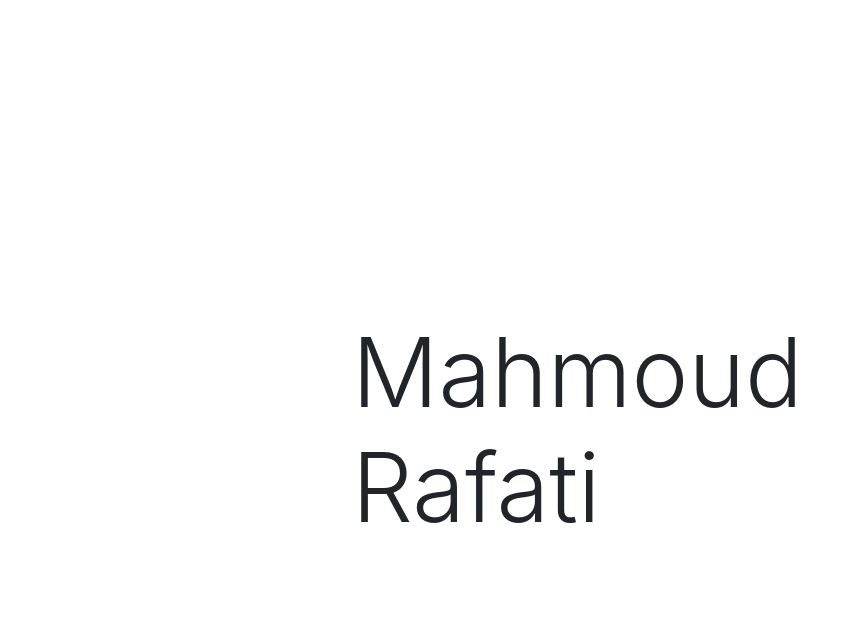
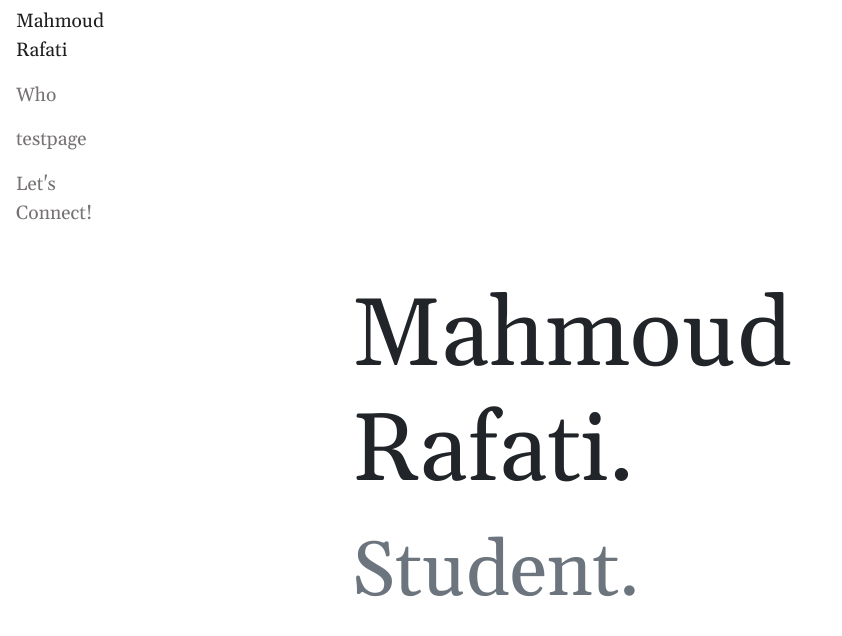
Before and after one commit to mahmoudrafati/mahmoudrafati.github.io, a plain HTML site: page index.html in a window 1280 px wide. Shown: the whole page, without its empty margins (0-842 px from the left). Drawn offline with nearby package versions, Linux system fonts and the light colour scheme.

Commit message:
not ready ideas

```diff
--- a/index.html
+++ b/index.html
@@ -12,13 +12,53 @@
     <link rel="stylesheet" href="/style/style.css">
     <title>Mahmoud Rafati</title>
   </head>
-  <body>
-    <div class="s1">
-      <h1 class="display-1">Mahmoud Rafati</h1>
+  <body style= "cursor: move, auto;">
+
+    <!-- NavBar -->
+    <div class="container-flex " id="navbar">
+      <ul class="nav flex-column ">
+        <li class="nav-item ">
+          <a class="nav-link active" href="#">Mahmoud Rafati</a>
+        </li>
+        <li class="nav-item">
+          <a class="nav-link" href="#">Who</a>
+        </li>
+        <li class="nav-item">
+          <a class="nav-link" href="testpage.html">testpage</a>
+        </li>
+        <li class="nav-item">
+          <a class="nav-link" href="#" tabindex="-1" aria-disabled="true">Let's Connect!</a>
+        </li>
+      </ul>
+    </div>
+
+    <!-- Home Section -->
+    <div class="section">
+      <div class="container-flex"></div>
+      <h1 class="display-1">Mahmoud Rafati. <br><small id="subtitle" class="text-muted"></small></h1>
+      </div>
+
     </div>
 
 
+
     <!-- Optional JavaScript -->
+    <script>
+      var i = 0 ;
+      var textlist = ["Student.", "Coder.", "Pizzalover.", "UX Designer."]
+      text = "Student.";
+      function typing() {
+
+          if(i<text.length){
+              document.getElementById("subtitle").innerHTML += text.charAt(i);
+              i++;
+              setTimeout(typing, 50);
+
+          }
+
+      }
+      typing();
+    </script>
     <!-- jQuery first, then Popper.js, then Bootstrap JS -->
     <script src="https://code.jquery.com/jquery-3.3.1.slim.min.js" integrity="sha384-q8i/X+965DzO0rT7abK41JStQIAqVgRVzpbzo5smXKp4YfRvH+8abtTE1Pi6jizo" crossorigin="anonymous"></script>
     <script src="https://cdnjs.cloudflare.com/ajax/libs/popper.js/1.14.7/umd/popper.min.js" integrity="sha384-UO2eT0CpHqdSJQ6hJty5KVphtPhzWj9WO1clHTMGa3JDZwrnQq4sF86dIHNDz0W1" crossorigin="anonymous"></script>
--- a/style/style.css
+++ b/style/style.css
@@ -1,3 +1,8 @@
+/* FONTS */
+
+/* NAV FONT */
+@import url('https://fonts.googleapis.com/css?family=Gelasio&display=swap');
+
 html {
     -webkit-box-sizing: border-box;
     -moz-box-sizing: border-box;
@@ -9,9 +14,27 @@ html {
     box-sizing: inherit;
     }
 
-.s1 .display-1 {
+    .display-1 {
     margin-left: 50%;
     margin-top: 30%;
     transform: translate(-45%, -30%);
+    font-family: 'Gelasio', serif;
     position: absolute;
 }
+ .nav {
+    position: fixed;
+    top: 0;
+    left: 0;
+    width: 5%;
+    font-family: 'Gelasio', serif;
+    font-size: larger;
+ }
+
+
+a {
+    color: rgb(119, 115, 115);
+}
+a:hover{
+    color: rgba(31, 30, 30);
+    text-decoration: underline overline;
+}
```
Also changed, not shown: js/app.js (added, +11 -0 lines), testpage.html (added, +28 -0 lines).
